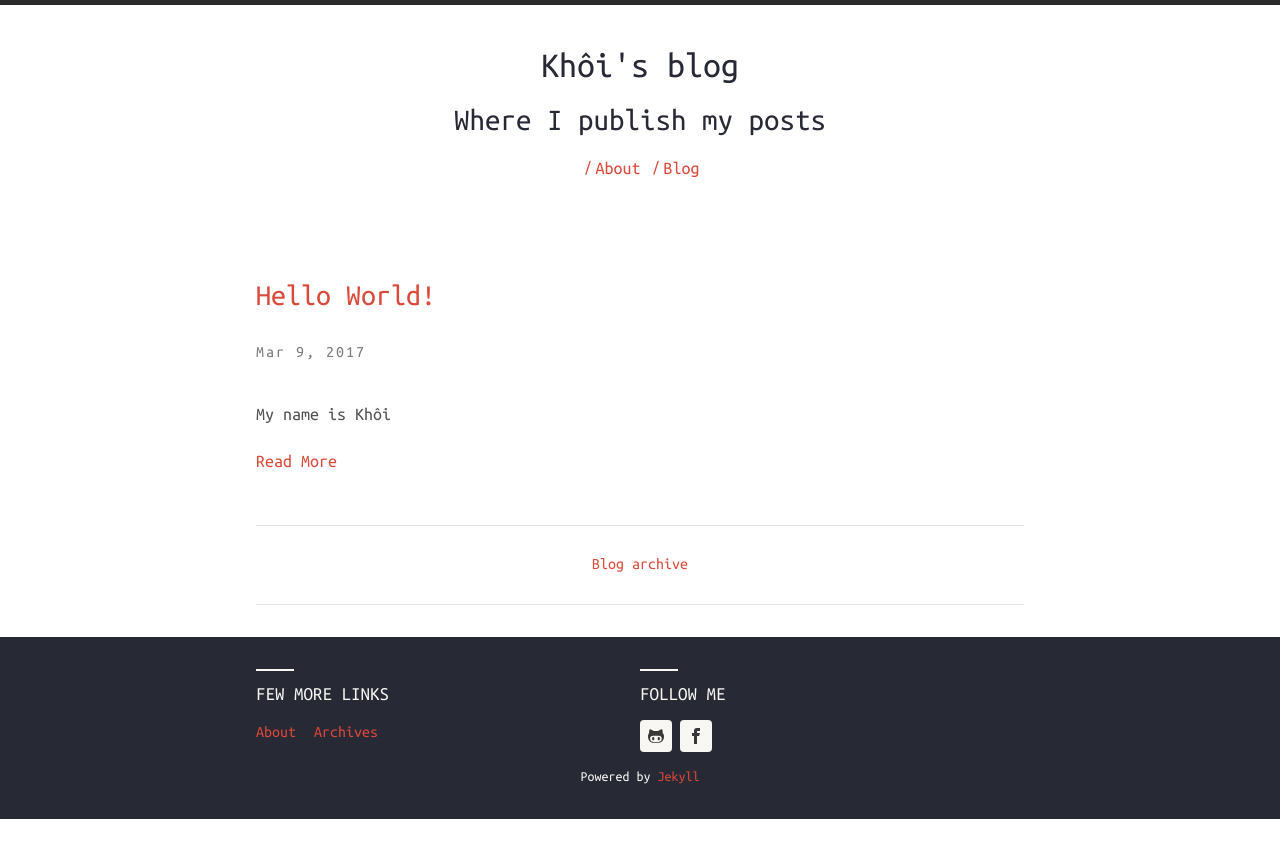
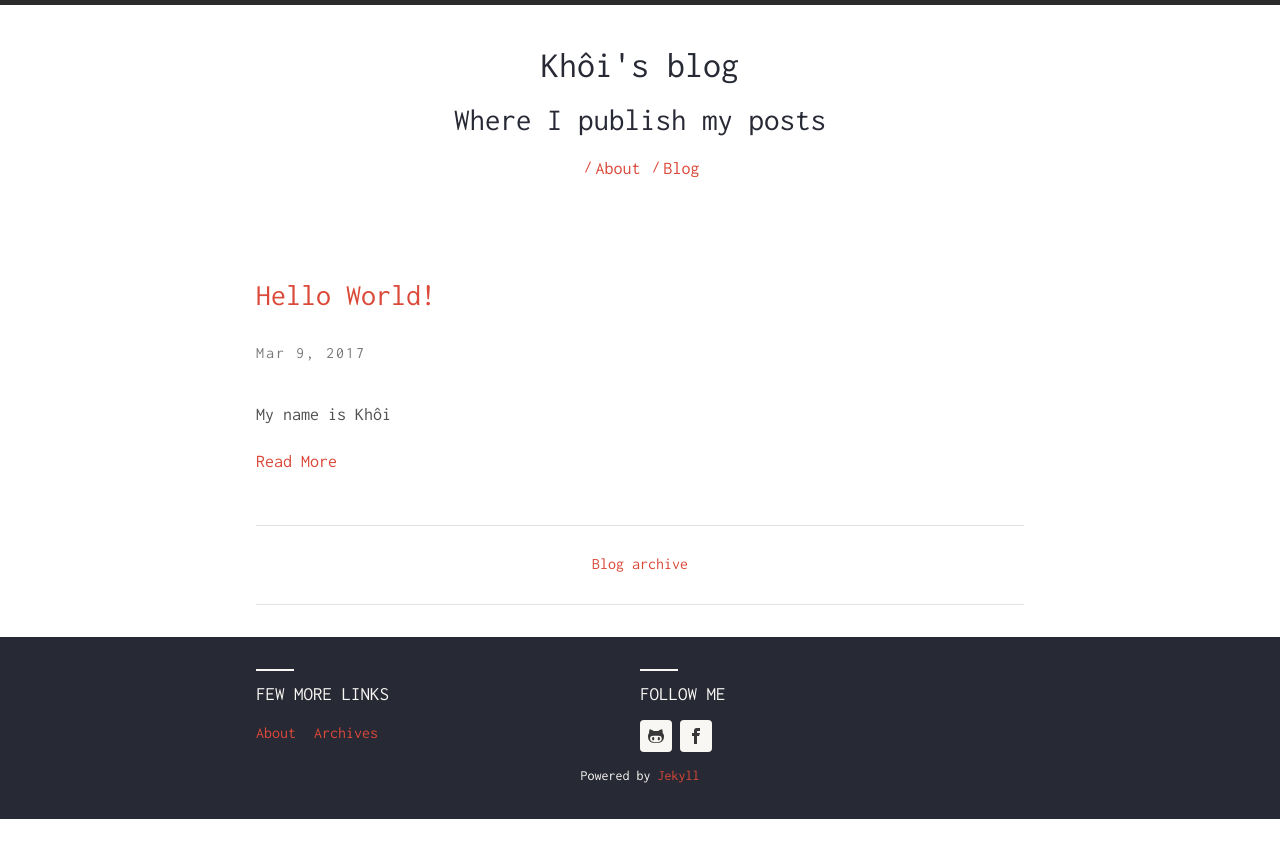
Before and after one commit to o0khoiclub0o/o0khoiclub0o.github.io, a Jekyll site: the page built from index.md, in a window 1280 px wide. Shown: the top 858 px of the page. Built offline with Jekyll 4.4.1, drawn with Linux system fonts in a browser that asks for light colours; nearby versions of some CDN libraries.

Commit message:
Use Inconsolata font

```diff
--- a/_layouts/default.html
+++ b/_layouts/default.html
@@ -49,7 +49,7 @@
           /* To avoid render blocking css */
           var cb = function() {
             var l = document.createElement('link'); l.rel = 'stylesheet';
-            l.href = 'http://fonts.googleapis.com/css?family=Ubuntu+Mono&subset=latin';
+            l.href = '//fonts.googleapis.com/css?family=Inconsolata&subset=vietnamese';
             var h = document.getElementsByTagName('head')[0]; h.parentNode.insertBefore(l, h);
           };
           var raf = requestAnimationFrame || mozRequestAnimationFrame ||
--- a/assets/css/_sass/partials/_variables.scss
+++ b/assets/css/_sass/partials/_variables.scss
@@ -27,4 +27,4 @@ $base-0F: #bc9458;
 
 
 // Fonts
-$primary-font: 'Ubuntu Mono', "Helvetica Neue", Helvetica, Arial, sans-serif;
+$primary-font: 'Inconsolata', "Helvetica Neue", Helvetica, Arial, sans-serif;
```
